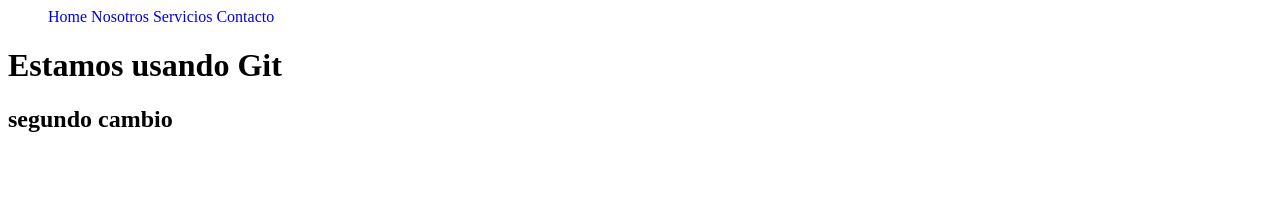
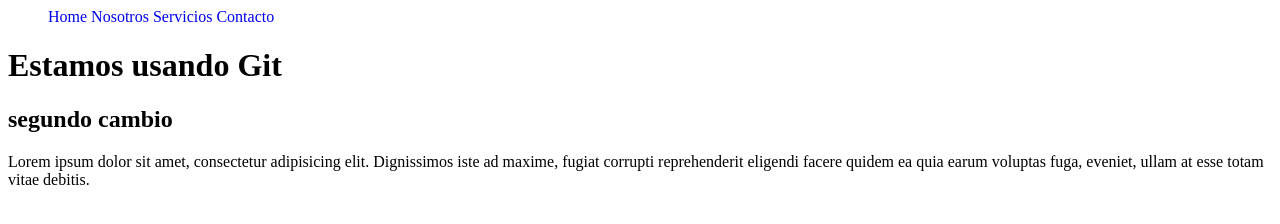
Before and after one commit to AlejandroDelia/Clase_08, a plain HTML site: page index.html in a window 1280 px wide. Drawn offline with Linux system fonts and the light colour scheme.

Commit message:
se agrego un parrafo

```diff
--- a/index.html
+++ b/index.html
@@ -22,5 +22,6 @@
 		<br>
 		<h1>Estamos usando Git</h1>
 		<h2>segundo cambio</h2>
+		<p>Lorem ipsum dolor sit amet, consectetur adipisicing elit. Dignissimos iste ad maxime, fugiat corrupti reprehenderit eligendi facere quidem ea quia earum voluptas fuga, eveniet, ullam at esse totam vitae debitis.</p>
 	</body>
 </html>
```
